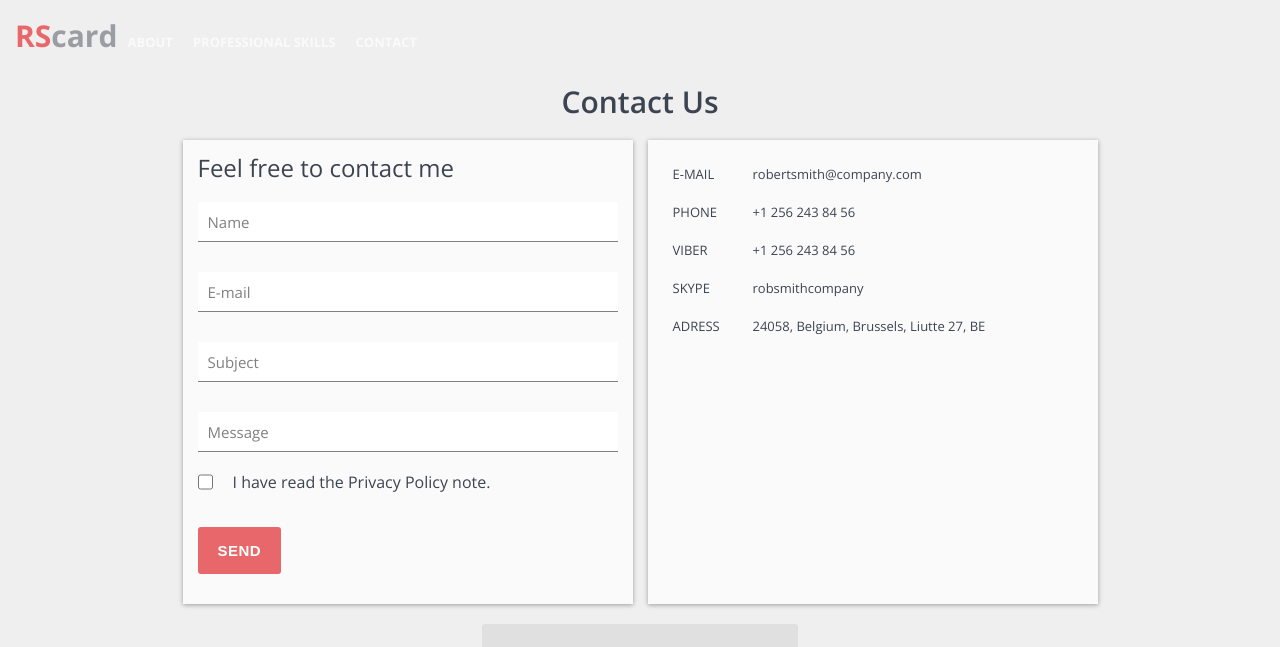
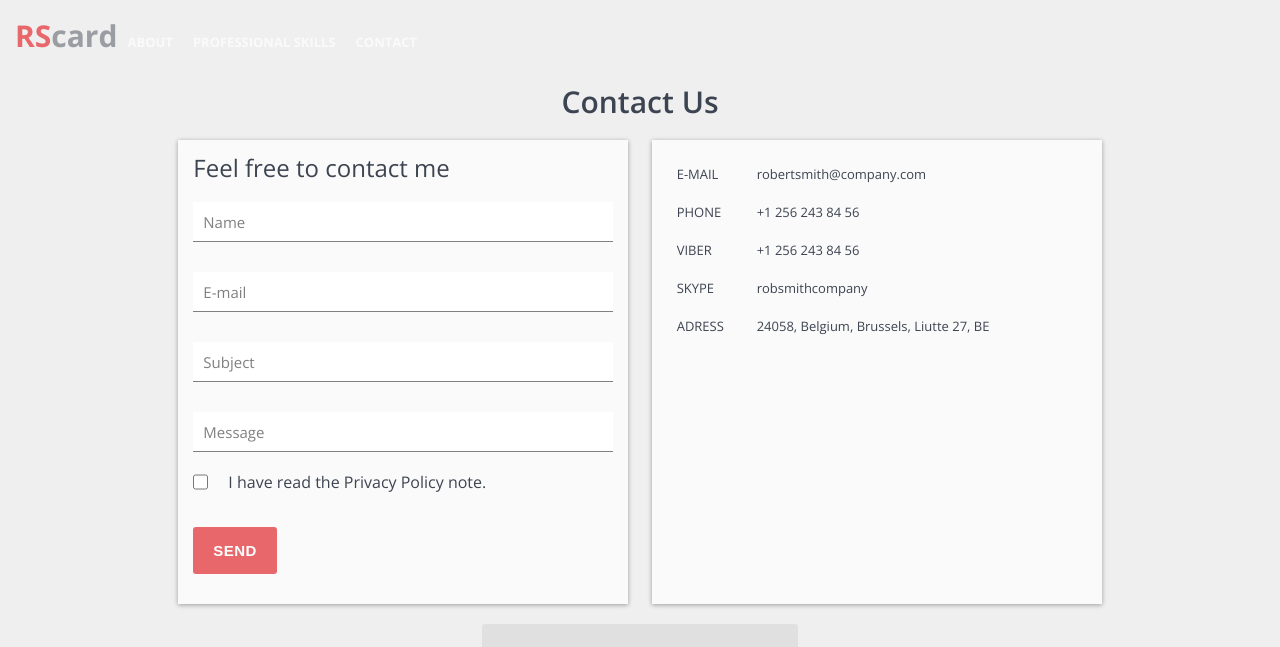
Before and after one commit to SunsetRiders/fe-rampup-ingrid, an Angular app: page /contact in a window 1280 px wide. Shown: the top 647 px of the page. Built offline with nearby package versions, Linux system fonts and the light colour scheme.

Commit message:
style(contact me): fix margin

```diff
--- a/src/app/contact/contact-me/contact-info.scss
+++ b/src/app/contact/contact-me/contact-info.scss
@@ -16,5 +16,9 @@
 
   @media only screen and (min-width: 768px) {
     display: flex;
+
+    > .box + .box {
+      margin-left: 20px;
+    }
   }
 }
```
